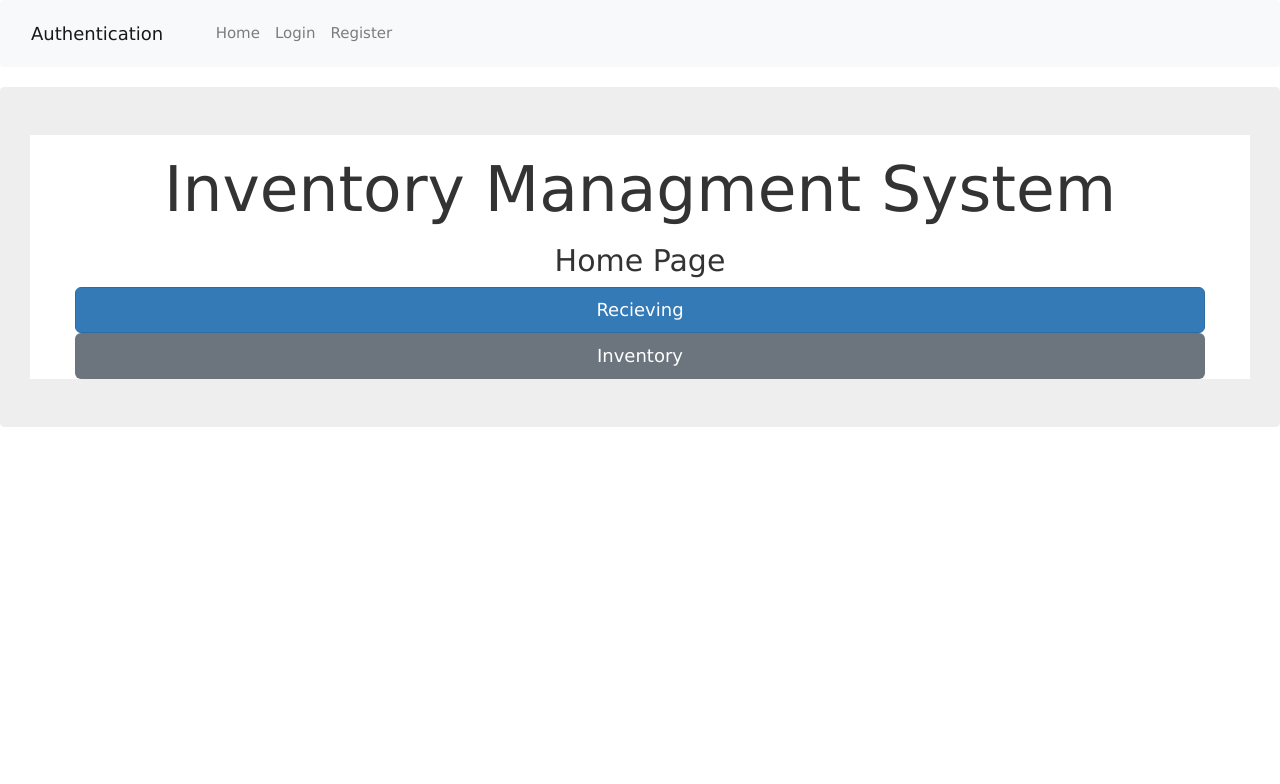
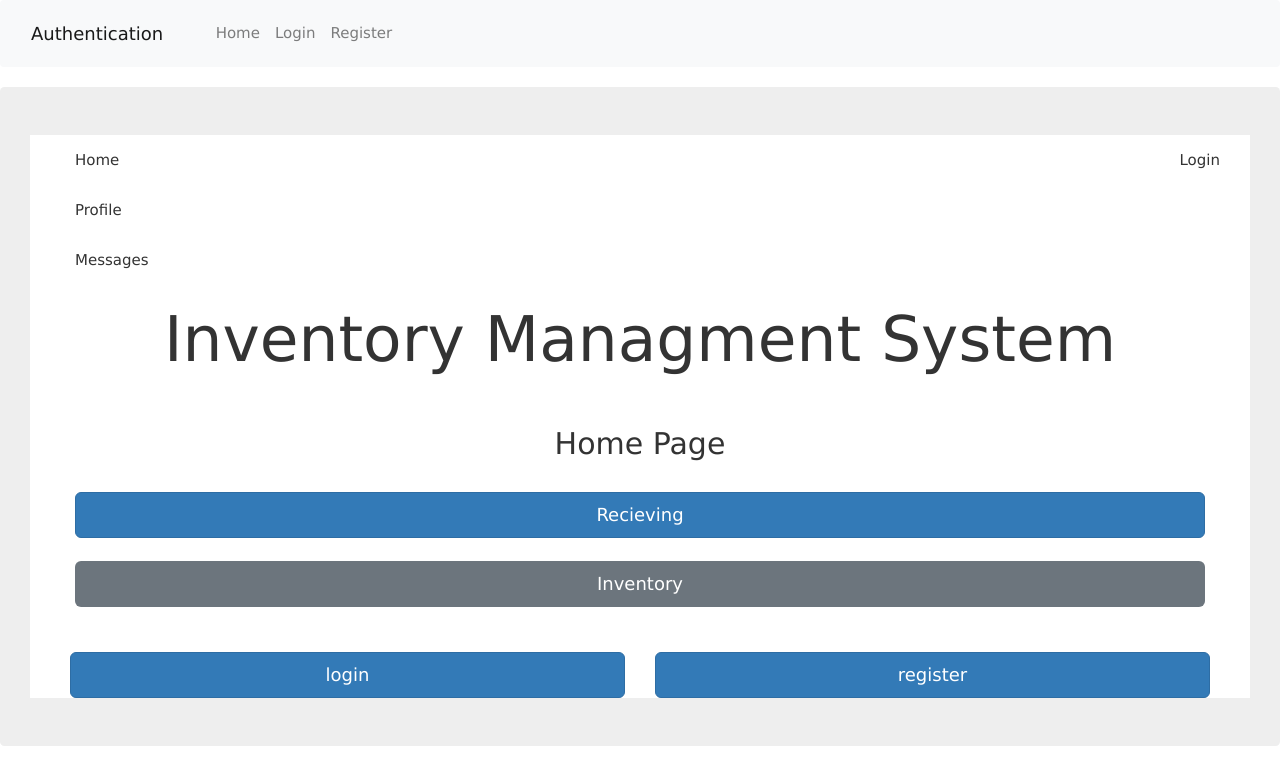
Before and after one commit to Woz-U-Group-Projects/code-fusion, an Angular app in the folder client/: page /home in a window 1280 px wide. Shown: the top 784 px of the page. Built offline with nearby package versions, Linux system fonts and the light colour scheme; no server answers.

Commit message:
Update home.component.html

```diff
--- a/client/src/app/home/home.component.html
+++ b/client/src/app/home/home.component.html
@@ -1,22 +1,77 @@
+
 <!DOCTYPE html>
 <html>
     <title>main page</title>
+
+
     <meta name="viewport" content="width=device-width, initial-scale=1">
         <link rel="stylesheet" href="https://maxcdn.bootstrapcdn.com/bootstrap/3.3.7/css/bootstrap.min.css" integrity="sha384-BVYiiSIFeK1dGmJRAkycuHAHRg32OmUcww7on3RYdg4Va+PmSTsz/K68vbdEjh4u"
                                                                                                                         crossorigin="anonymous">
         <link rel="stylesheet" href="https://www.w3schools.com/w3css/4/w3.css">
-						<body class="container-fluid" >
+
+
+
+
+
+<body class="container-fluid">
+
+        <div id="navbarCollapse" class="collapse navbar-collapse">
+                <ul class="nav navbar-nav">
+                    <li class="active">
+                        <a href="#">Home</a>
+                    </li>
+                    <li>
+                        <a href="#">Profile</a>
+                    </li>
+                    <li>
+                        <a href="#">Messages</a>
+                    </li>
+                </ul>
+                <ul class="nav navbar-nav navbar-right">
+                    <li>
+                        <a href="#">Login</a>
+                    </li>
+                </ul>
+            </div>
+
     <div class="container-fluid">
-								<h1 class="h1">Inventory Managment System</h1>
-								<h2 class="h2">Home Page</h2>
+    <h1 class="h1">Inventory Managment System</h1><br>
+    <h2 class="h2">Home Page</h2><br>
+    <div id="mmenu_screen" class="container-fluid main_container bg-primary text-white d-flex"></div>
 <div class="container-fluid">
-									<button type="button" class="btn btn-primary btn-lg btn-block">Recieving</button>
+<button type="button" class="btn btn-primary btn-lg btn-block">Recieving</button><br>
 </div>
 <div class="container-fluid">
-									<button type="button" class="btn btn-secondary btn-lg btn-block">Inventory</button>
+<button type="button" class="btn btn-secondary btn-lg btn-block">Inventory</button><br>
 </div>
 <script src="https://ajax.googleapis.com/ajax/libs/jquery/3.2.1/jquery.min.js"></script>
 <script src="https://maxcdn.bootstrapcdn.com/bootstrap/3.3.7/js/bootstrap.min.js" integrity="sha384-Tc5IQib027qvyjSMfHjOMaLkfuWVxZxUPnCJA7l2mCWNIpG9mGCD8wGNIcPD7Txa" crossorigin="anonymous"></script>
 </div>
+<br>
+
+
+<div class="container">
+
+    <div class="row">
+
+    <div class="col-xs-6">
+            <a href="login">
+    <button type="button" class="btn btn-primary btn-lg btn-block">login</button>
+</a>
+</div>
+    <div class="col-xs-6">
+            <a href="register">
+    <button type="button" class="btn btn-primary btn-lg btn-block">register</button>
+</a>
+</div>
+    </div>
+</div>
+
+
+
+
+
 </body>
+
+
 </html>
```
Lines whose indentation alone changed are shown as unchanged.
